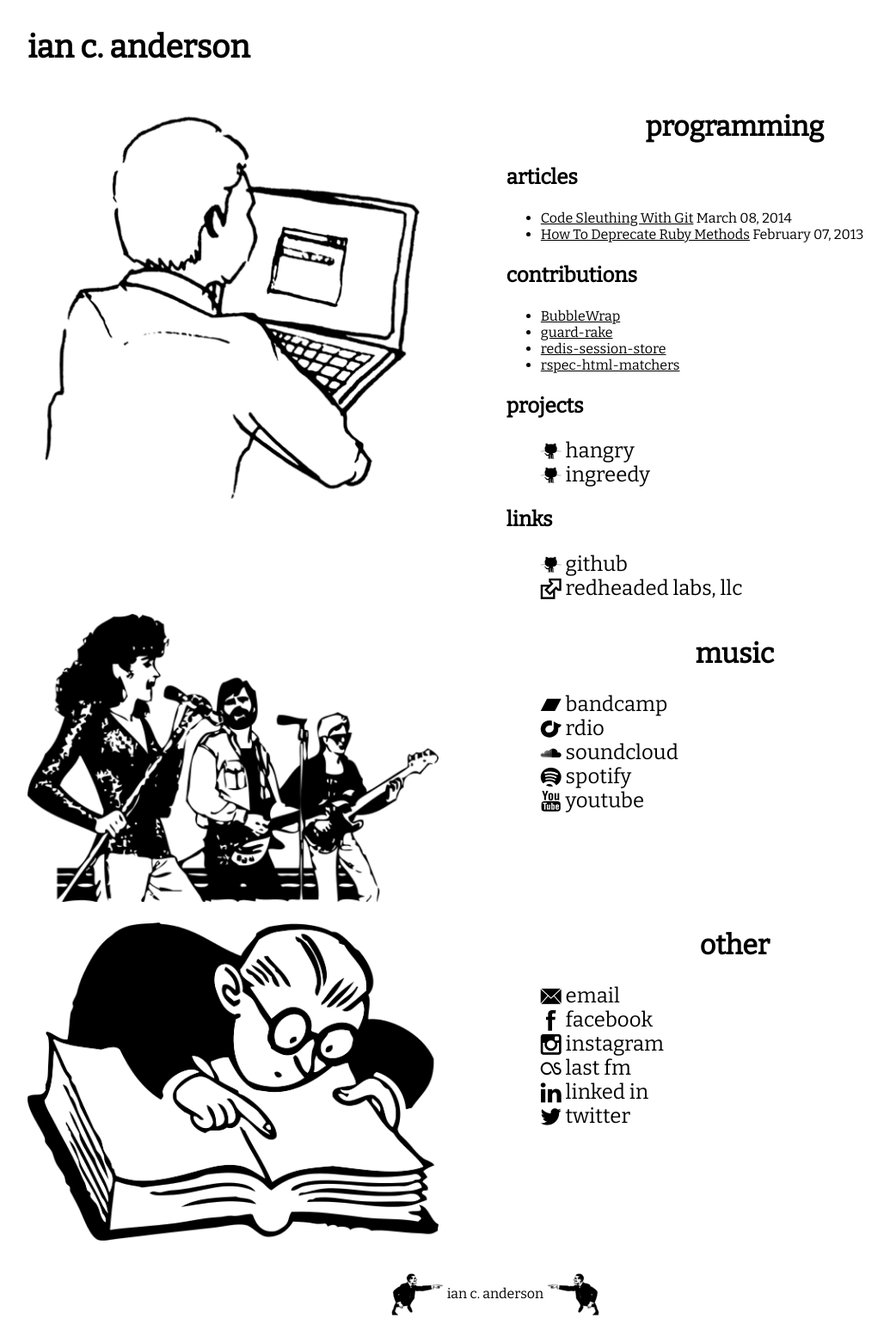
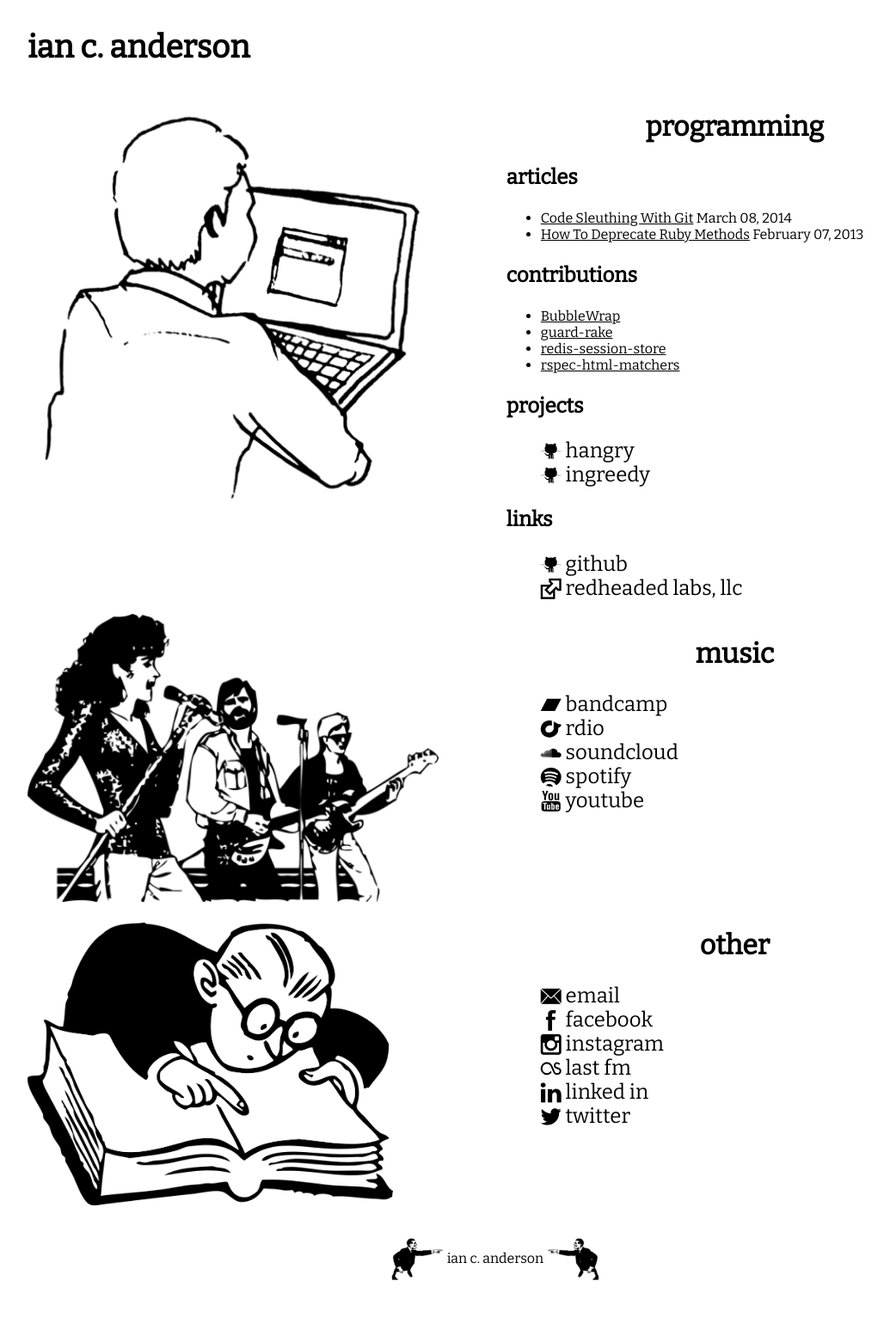
Before and after one commit to iancanderson/iancanderson.github.com, a Jekyll site: the page built from index.html, in a window 1280 px wide. Shown: the whole page at 86% size, without its empty margins (64-1099 px from the left). Built offline with Jekyll 4.4.1, drawn with Linux system fonts in a browser that asks for light colours; some web fonts are replaced; after the commit the page ends 1499 px from its top, so only the background shows below that.

Commit message:
the guy was too big

```diff
--- a/assets/_home.scss
+++ b/assets/_home.scss
@@ -44,6 +44,7 @@
   }
 
   #other-image img {
+    width: 80%;
     padding-top: 20px;
   }
 
--- a/css/main.css
+++ b/css/main.css
@@ -316,6 +316,7 @@
     #container ul.brand-links li {
       font-size: 1.5rem; }
   #container #other-image img {
+    width: 80%;
     padding-top: 20px; }
 
 section.post header h1 {
```
